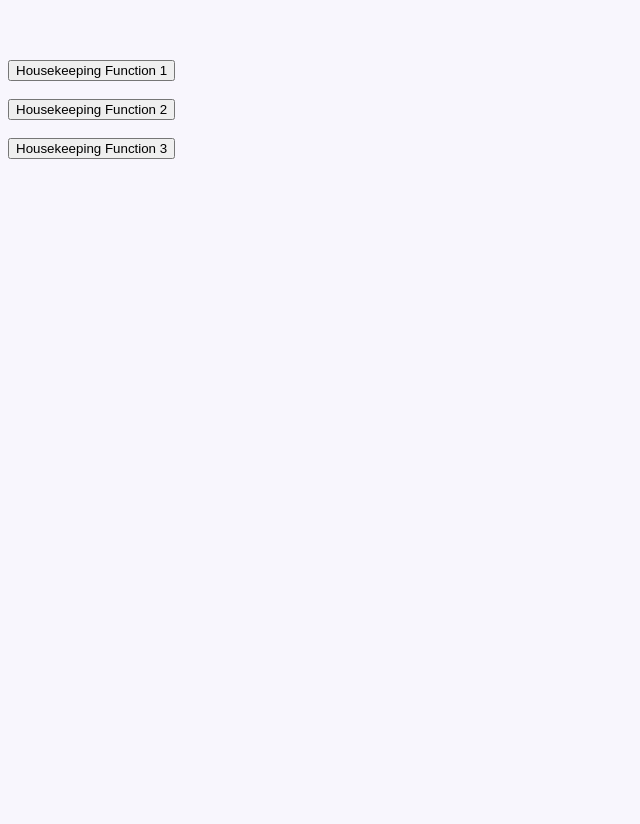
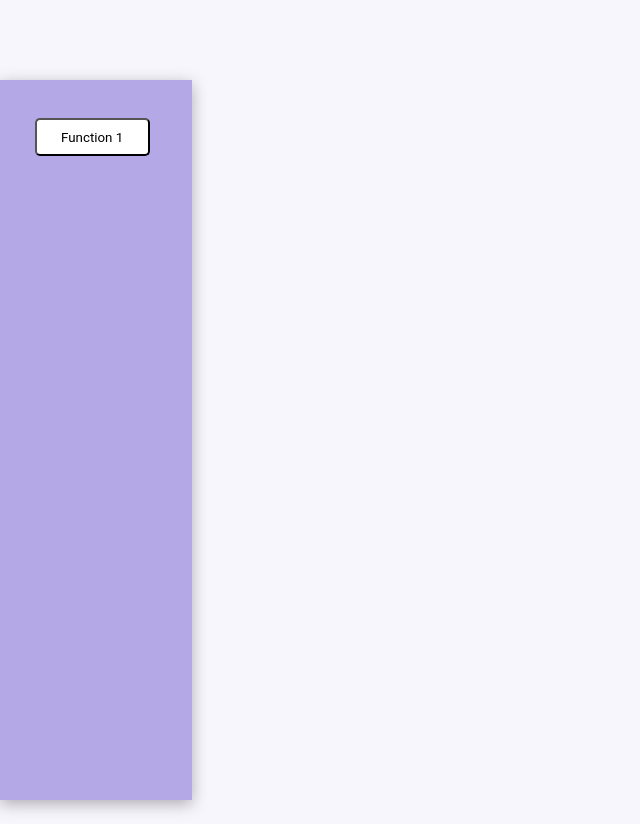
Before and after one commit to XboxDesigned/Senior-Project-Hotel-Management-System, a PHP site: page /homepage/Homepage-Type/Housekeeping-Maintenance/housekeeping_homepage.php in a window 1280 px wide. Shown: the whole page, without its empty margins (0-640 px from the left). Run offline with PHP 8.4, Linux system fonts and the light colour scheme.

Commit message:
Updated Housekeeping Homepage

```diff
--- a/Hotel Mgmt/Website/homepage/Homepage-Type/Housekeeping-Maintenance/housekeeping_homepage.php
+++ b/Hotel Mgmt/Website/homepage/Homepage-Type/Housekeeping-Maintenance/housekeeping_homepage.php
@@ -1,3 +1,12 @@
+<?php
+
+    if (isset($_POST['placeholder'])) {
+        include('Homepage-Type/Housekeeping-Maintenance/page_template.php');
+    }
+
+	?>
+
+
 <!DOCTYPE html>
 <html>
 <head>
@@ -5,21 +14,12 @@
 </head>
 
 <body>
-    <h1>Housekeeping Portal</h1>
-
-    <form method="post">
-        <button type="submit" name="admin_1">Housekeeping Function 1</button>
-    </form>
-	<br>
-
+    <h1>Housekeeper Portal</h1>
+	<div class="side-buttons-container">
+	<div class="side-buttons-top">
 	<form method="post">
-        <button type="submit" name="admin_2">Housekeeping Function 2</button>
-    </form>
-	<br>
-
-	<form method="post">
-        <button type="submit" name="admin_3">Housekeeping Function 3</button>
+        <button type="submit" name="placeholder" id="side-buttons">Function 1</button>
     </form>
 
-
 </body>
+</html>
```
Also changed, not shown: Hotel Mgmt/Website/homepage/Homepage-Type/Housekeeping-Maintenance/page_template.php (added, +16 -0 lines).
